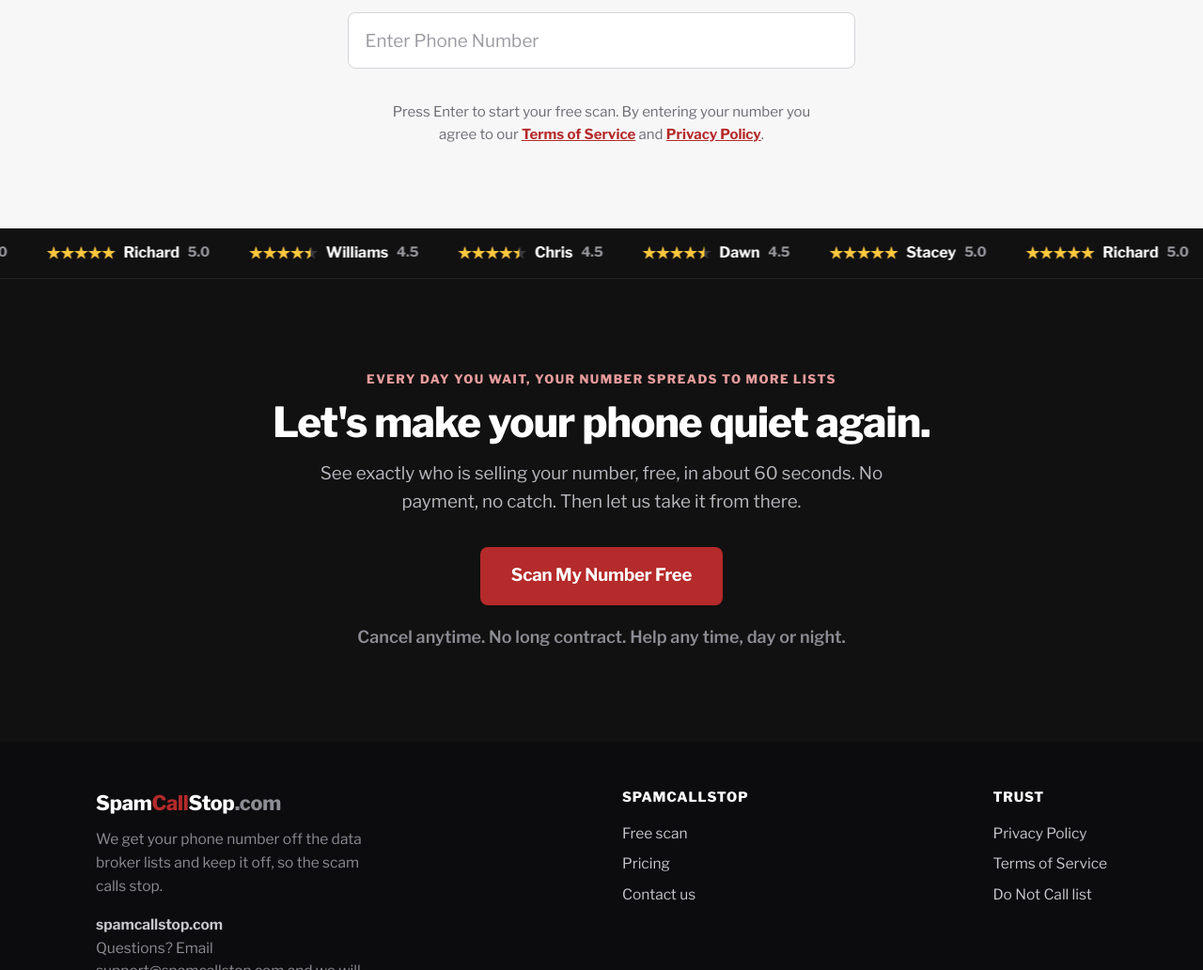
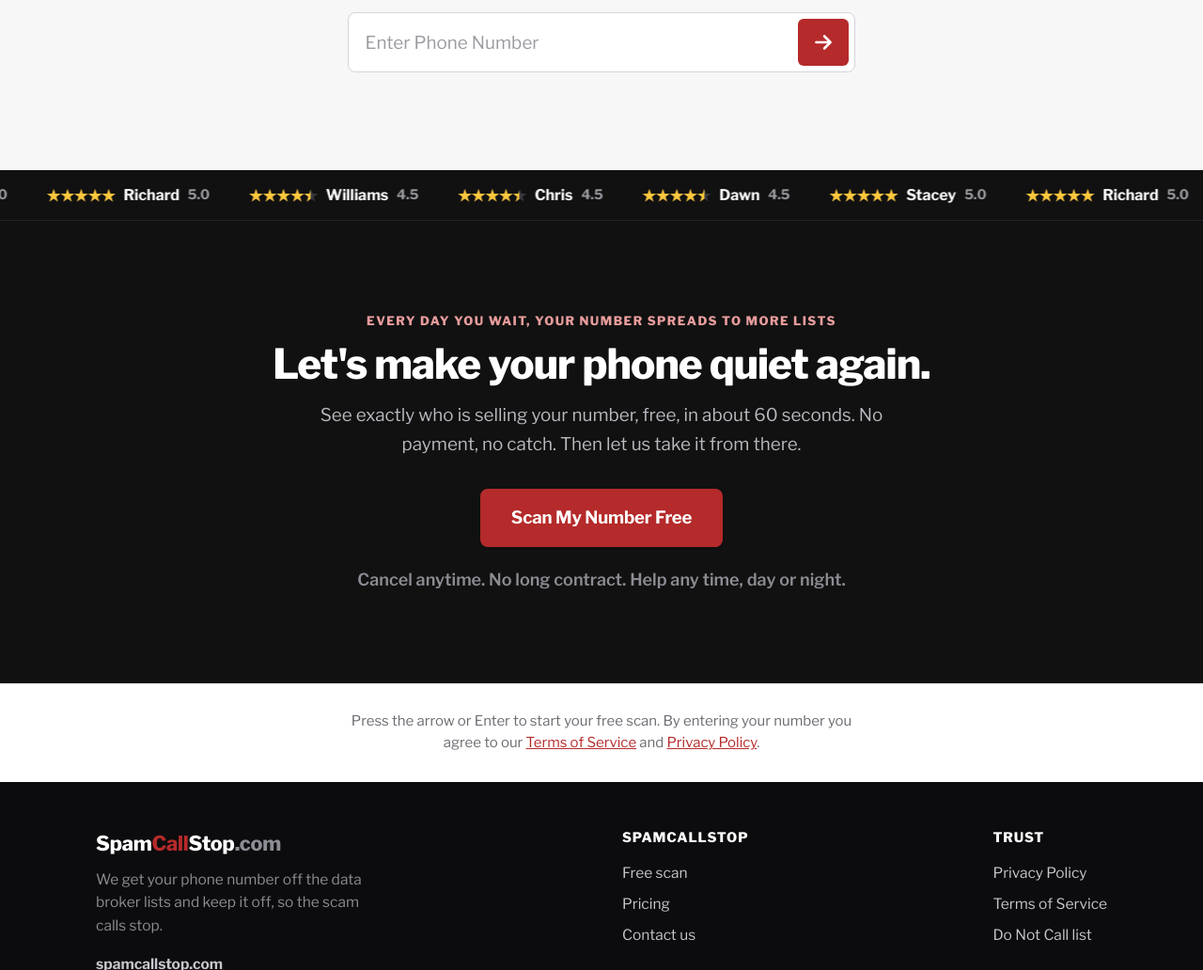
Before and after one commit to branberryjuice/SpamCallStop, a plain HTML site: page index.html in a window 1280 px wide. Shown: the part 320-1352 px from the top of the page at 94% size. Drawn offline with nearby package versions, Linux system fonts and the light colour scheme.

Commit message:
Update index.html

```diff
--- a/index.html
+++ b/index.html
@@ -72,9 +72,13 @@
 .form{max-width:540px;margin:0 auto;text-align:center}
 .form .primary-cta{width:auto;margin-bottom:1.75rem}
 .field-label{display:block;font-weight:700;font-size:1rem;color:var(--muted);margin-bottom:.55rem}
-.form input[type=tel]{width:100%;font-family:var(--font);font-size:1.18rem;color:var(--text);padding:1rem 1.1rem;min-height:60px;background:#fff;border:1.5px solid var(--border-strong);border-radius:var(--r);margin-bottom:1rem}
+.form input[type=tel]{width:100%;font-family:var(--font);font-size:1.18rem;color:var(--text);padding:1rem 4.6rem 1rem 1.1rem;min-height:64px;background:#fff;border:1.5px solid var(--border-strong);border-radius:var(--r);margin-bottom:0}
 .form input[type=tel]::placeholder{color:#9a9aa1}
 .form input[type=tel]:focus{outline:none;border-color:var(--accent);box-shadow:0 0 0 3px var(--accent-tint)}
+.inputwrap{position:relative;margin-bottom:1rem}
+.scanbtn{position:absolute;top:7px;right:7px;bottom:7px;width:54px;border:none;border-radius:var(--r-sm);background:var(--accent);color:#fff;cursor:pointer;display:flex;align-items:center;justify-content:center;transition:background .15s ease}
+.scanbtn:hover{background:var(--accent-strong)}
+.scanbtn:focus-visible{outline:3px solid #F0B9B9;outline-offset:2px}
 .form .submit-cta{width:auto}
 .form .fine{margin:1.2rem auto 0;max-width:44ch}
 .form .fine a{font-weight:700}
@@ -224,8 +228,10 @@
     <h1 class="display reveal">End <span class="accent">spam calls</span> for good.</h1>
     <p class="lead reveal">We take your number off every site selling it, without you lifting a finger. <span class="hl">Free scan</span>, no commitment.</p>
     <div class="form reveal" id="scan">
-      <input id="ph" type="tel" inputmode="tel" placeholder="Enter Phone Number" aria-label="Phone number" onkeydown="if(event.key==='Enter')startScan()">
-      <p class="fine">Press Enter to start your free scan. By entering your number you agree to our <a href="terms.html">Terms of Service</a> and <a href="privacy.html">Privacy Policy</a>.</p>
+      <div class="inputwrap">
+        <input id="ph" type="tel" inputmode="tel" placeholder="Enter Phone Number" aria-label="Phone number" onkeydown="if(event.key==='Enter')startScan()">
+        <button type="button" class="scanbtn" aria-label="Start my free scan" onclick="startScan()"><svg width="26" height="26" viewBox="0 0 24 24" fill="none" aria-hidden="true"><path d="M5 12h14M13 6l6 6-6 6" stroke="#fff" stroke-width="2.4" stroke-linecap="round" stroke-linejoin="round"/></svg></button>
+      </div>
     </div>
   </div>
 </section>
@@ -252,6 +258,9 @@
     <div class="mini">Cancel anytime. No long contract. Help any time, day or night.</div>
   </div>
 </section>
+<div class="container center" style="padding:1.8rem var(--pad)">
+  <p class="fine" style="max-width:52ch;margin:0 auto">Press the arrow or Enter to start your free scan. By entering your number you agree to our <a href="terms.html">Terms of Service</a> and <a href="privacy.html">Privacy Policy</a>.</p>
+</div>
 <footer>
   <div class="container">
     <div class="foot">
```
